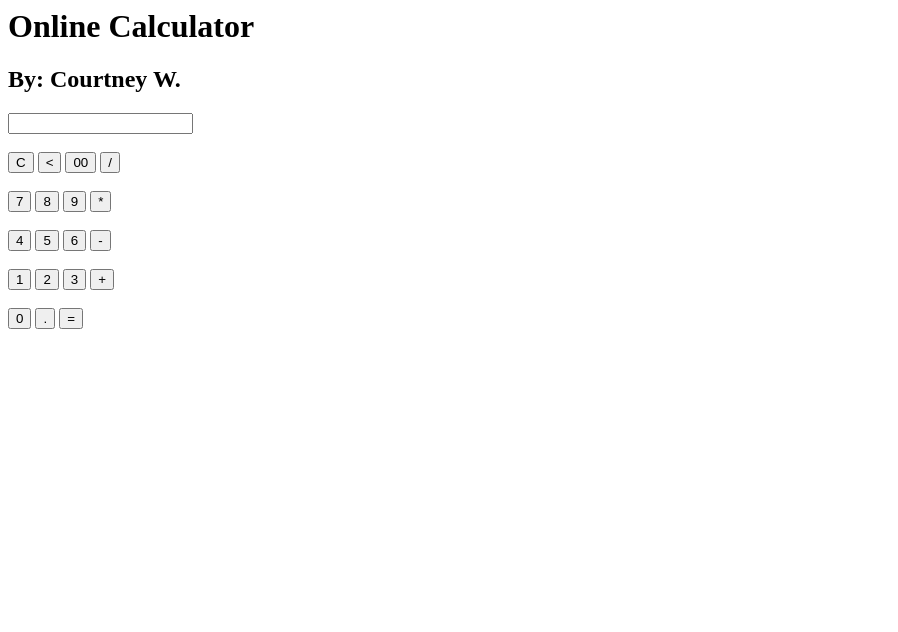
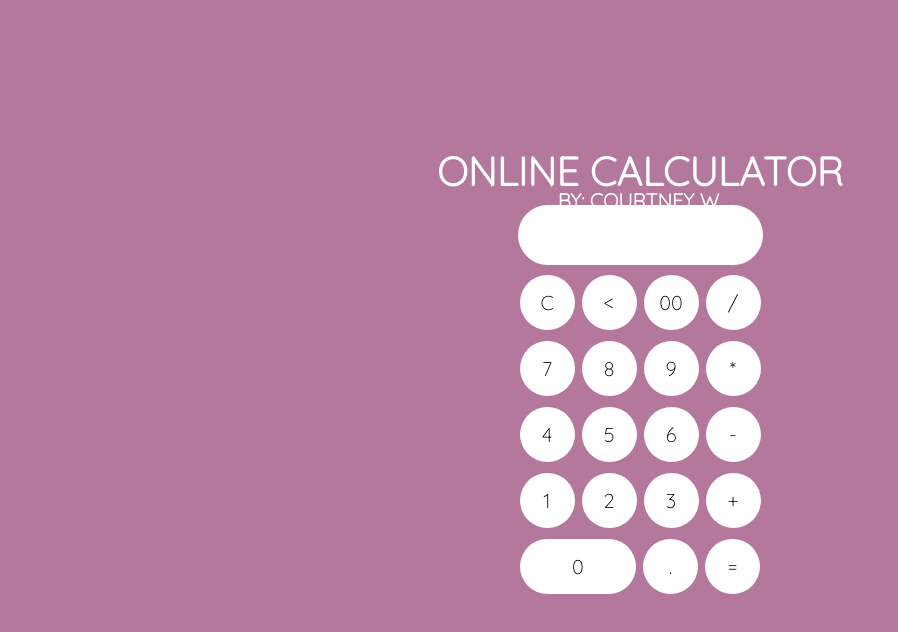
Before and after one commit to CCW07/Calculator, a plain HTML site: page index.html in a window 1280 px wide. Shown: the whole page, without its empty margins (0-898 px from the left). Drawn offline with Linux system fonts and the light colour scheme.

Commit message:
Update index.html

```diff
--- a/index.html
+++ b/index.html
@@ -1,6 +1,6 @@
 <html>
     <head>
-        <link rel="stylesheet" href="calculator01.css">
+        <link rel="stylesheet" href="stylesheet.css">
         <link rel="preconnect" href="https://fonts.googleapis.com">
         <link rel="preconnect" href="https://fonts.gstatic.com" crossorigin>
         <link href="https://fonts.googleapis.com/css2?family=Amatic+SC&family=Josefin+Sans:wght@300&family=Quicksand:wght@300&display=swap" rel="stylesheet">
```
